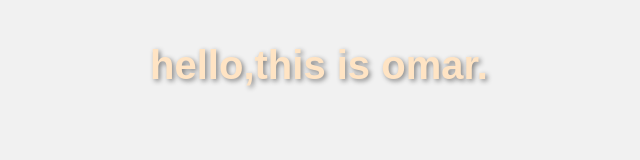
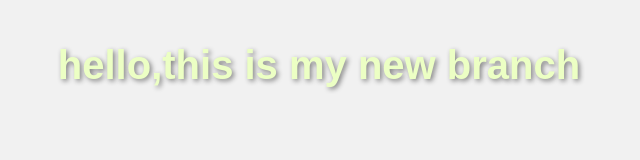
Before and after one commit to omar-elmallah/myproject, a plain HTML site: page index.html in a window 1280 px wide. Shown: the whole page, without its empty margins (321-961 px from the left). Drawn offline with Linux system fonts and the light colour scheme.

Commit message:
changing style fot the title

```diff
--- a/index.html
+++ b/index.html
@@ -7,7 +7,7 @@
     <title>Document</title>
 </head>
 <body>
-<h1>hello,this is omar.</h1>
+<h1>hello,this is my new branch</h1>
 <script src="app.js"></script>
 </body>
 </html>
--- a/style.css
+++ b/style.css
@@ -1,5 +1,5 @@
 h1{
-    color:bisque;
+    color:rgb(236, 255, 196);
     font-size: 40px;
     font-family: Arial, Helvetica, sans-serif;
     text-align: center;
```
